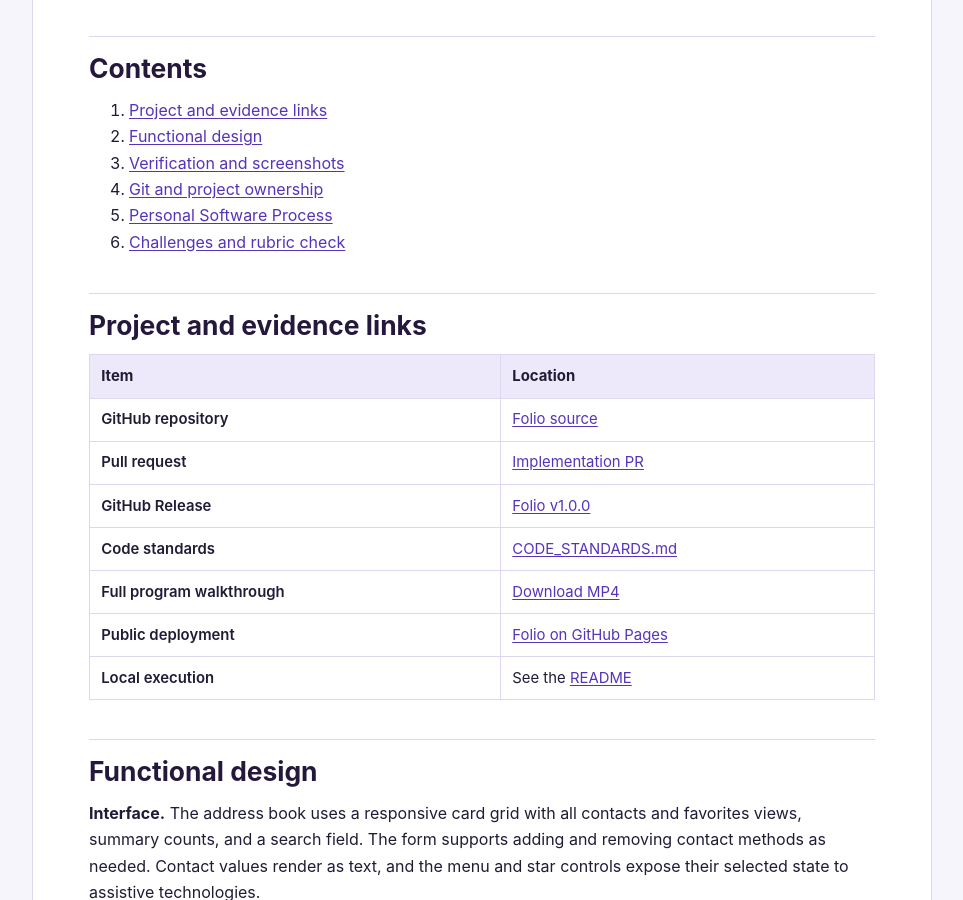
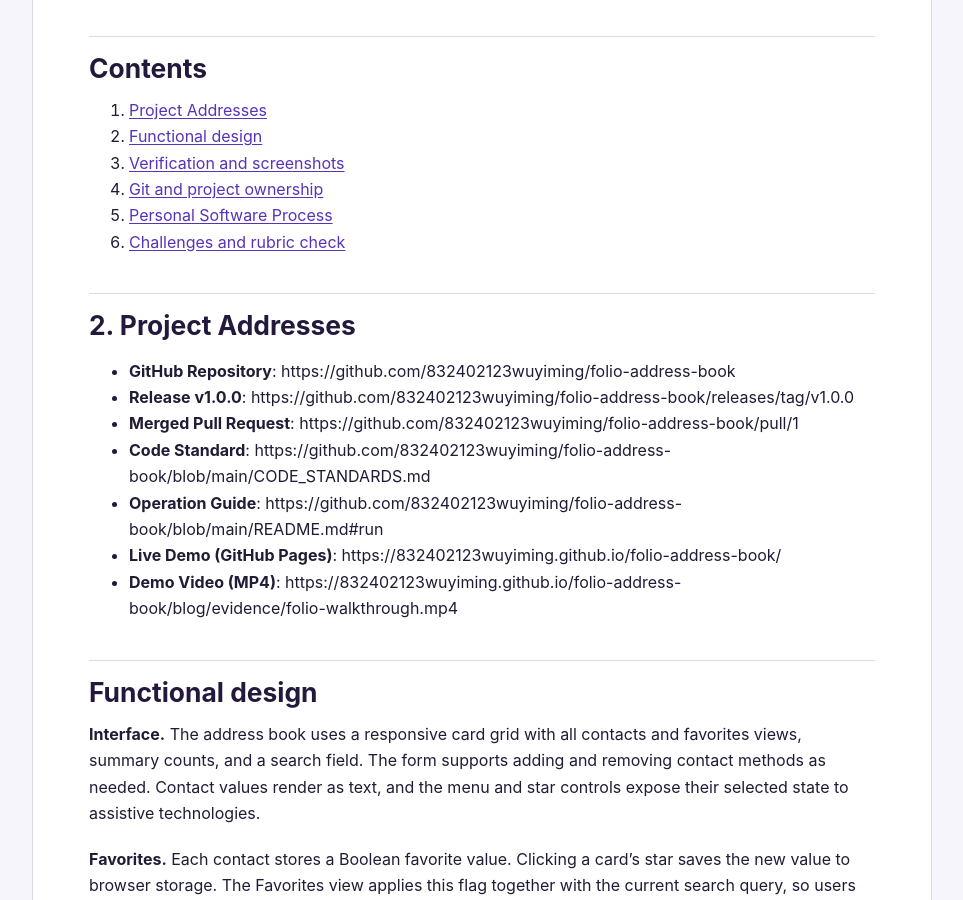
Before and after one commit to 832402123wuyiming/folio-address-book, a plain HTML site: page blog/index.html in a window 1280 px wide. Shown: the part 729-1629 px from the top of the page, without its empty margins (158-1121 px from the left). Drawn offline with Linux system fonts and the light colour scheme.

Commit message:
docs: show copyable project addresses on the public blog

```diff
--- a/blog/index.html
+++ b/blog/index.html
@@ -58,52 +58,23 @@
 </table></div></markdown-accessiblity-table>
 <h2 id="contents">Contents</h2>
 <ol dir="auto">
-<li><a href="#project-and-evidence-links">Project and evidence links</a></li>
+<li><a href="#2-project-addresses">Project Addresses</a></li>
 <li><a href="#functional-design">Functional design</a></li>
 <li><a href="#verification-and-screenshots">Verification and screenshots</a></li>
 <li><a href="#git-and-project-ownership">Git and project ownership</a></li>
 <li><a href="#personal-software-process">Personal Software Process</a></li>
 <li><a href="#challenges-and-rubric-check">Challenges and rubric check</a></li>
 </ol>
-<h2 id="project-and-evidence-links">Project and evidence links</h2>
-<markdown-accessiblity-table><table role="table">
-<thead>
-<tr>
-<th>Item</th>
-<th>Location</th>
-</tr>
-</thead>
-<tbody>
-<tr>
-<td>GitHub repository</td>
-<td><a href="https://github.com/832402123wuyiming/folio-address-book">Folio source</a></td>
-</tr>
-<tr>
-<td>Pull request</td>
-<td><a href="https://github.com/832402123wuyiming/folio-address-book/pull/1" data-hovercard-type="pull_request" data-hovercard-url="/832402123wuyiming/folio-address-book/pull/1/hovercard">Implementation PR</a></td>
-</tr>
-<tr>
-<td>GitHub Release</td>
-<td><a href="https://github.com/832402123wuyiming/folio-address-book/releases/tag/v1.0.0">Folio v1.0.0</a></td>
-</tr>
-<tr>
-<td>Code standards</td>
-<td><a href="https://github.com/832402123wuyiming/folio-address-book/blob/main/CODE_STANDARDS.md">CODE_STANDARDS.md</a></td>
-</tr>
-<tr>
-<td>Full program walkthrough</td>
-<td><a href="evidence/folio-walkthrough.mp4">Download MP4</a></td>
-</tr>
-<tr>
-<td>Public deployment</td>
-<td><a href="https://832402123wuyiming.github.io/folio-address-book/" rel="nofollow">Folio on GitHub Pages</a></td>
-</tr>
-<tr>
-<td>Local execution</td>
-<td>See the <a href="https://github.com/832402123wuyiming/folio-address-book/blob/main/README.md#run">README</a></td>
-</tr>
-</tbody>
-</table></div></markdown-accessiblity-table>
+<h2 id="2-project-addresses">2. Project Addresses</h2>
+<ul class="project-addresses" aria-labelledby="2-project-addresses">
+  <li><strong>GitHub Repository</strong>: https://github.com/832402123wuyiming/folio-address-book</li>
+  <li><strong>Release v1.0.0</strong>: https://github.com/832402123wuyiming/folio-address-book/releases/tag/v1.0.0</li>
+  <li><strong>Merged Pull Request</strong>: https://github.com/832402123wuyiming/folio-address-book/pull/1</li>
+  <li><strong>Code Standard</strong>: https://github.com/832402123wuyiming/folio-address-book/blob/main/CODE_STANDARDS.md</li>
+  <li><strong>Operation Guide</strong>: https://github.com/832402123wuyiming/folio-address-book/blob/main/README.md#run</li>
+  <li><strong>Live Demo (GitHub Pages)</strong>: https://832402123wuyiming.github.io/folio-address-book/</li>
+  <li><strong>Demo Video (MP4)</strong>: https://832402123wuyiming.github.io/folio-address-book/blog/evidence/folio-walkthrough.mp4</li>
+</ul>
 <h2 id="functional-design">Functional design</h2>
 <p dir="auto"><strong>Interface.</strong> The address book uses a responsive card grid with all contacts and favorites views, summary counts, and a search field. The form supports adding and removing contact methods as needed. Contact values render as text, and the menu and star controls expose their selected state to assistive technologies.</p>
 <p dir="auto"><strong>Favorites.</strong> Each contact stores a Boolean favorite value. Clicking a card’s star saves the new value to browser storage. The Favorites view applies this flag together with the current search query, so users can search inside their favorites.</p>
```
